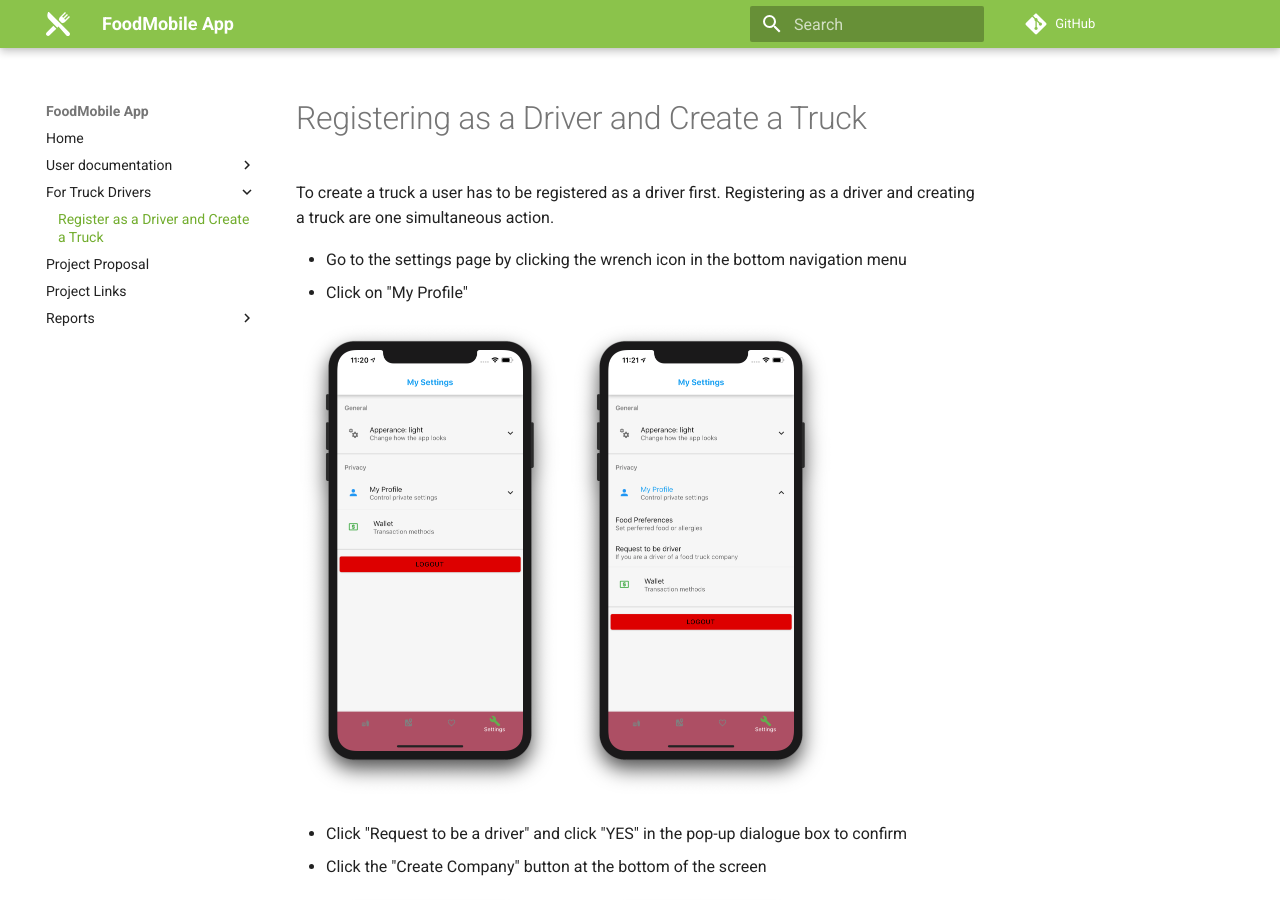
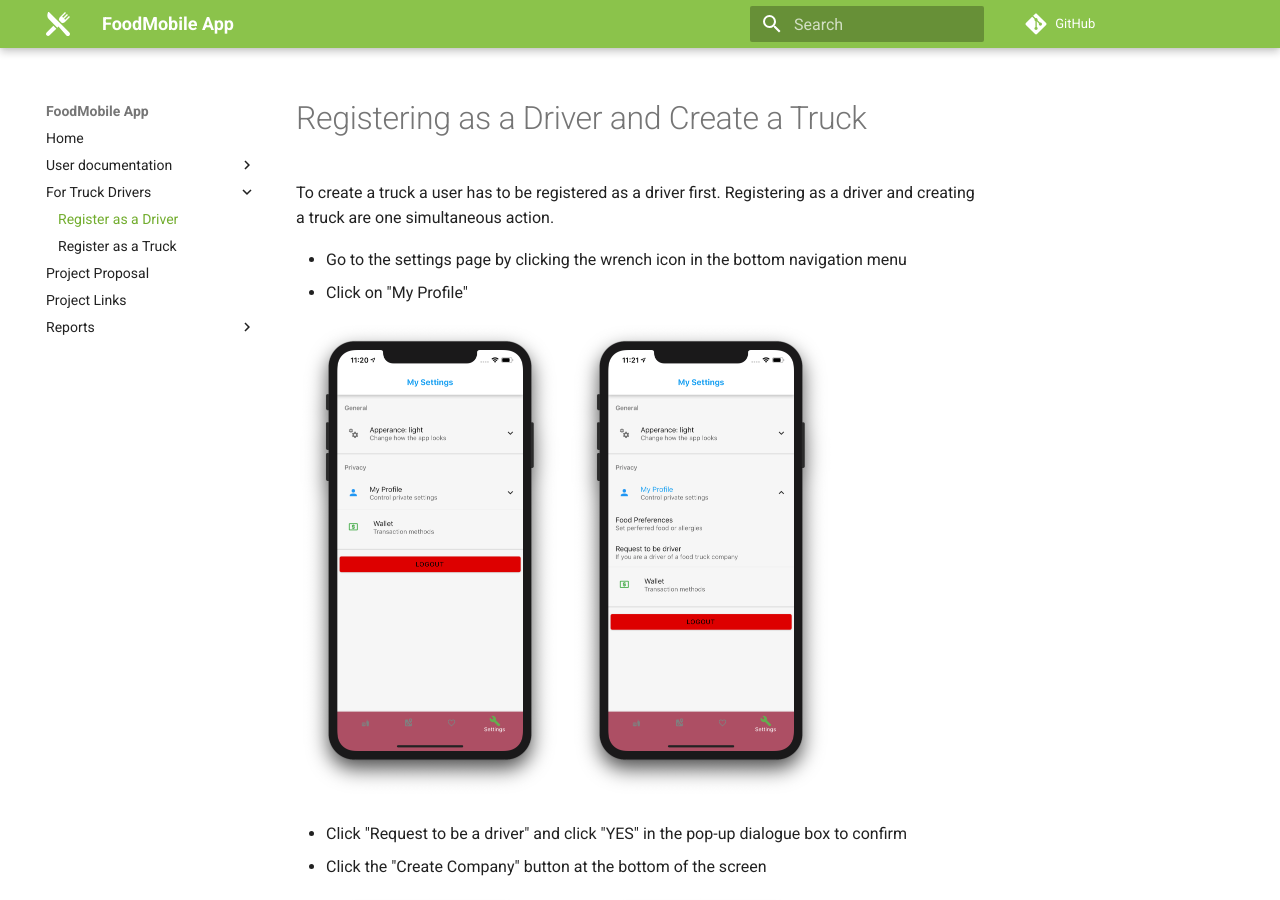
Before and after one commit to FoodMobile/Docs, an MkDocs documentation site: the page built from docs/user_docs/driver_reg.md, in a window 1280 px wide and 900 px high. Built offline with MkDocs 1.6.1 and Material for MkDocs 9.7.7, drawn with Linux system fonts in a browser that asks for light colours; comment, search, counter and statistics services are not loaded.

Commit message:
Update mkdocs.yml

```diff
--- a/mkdocs.yml
+++ b/mkdocs.yml
@@ -11,7 +11,8 @@ nav:
         - Managing Dietary/Allergy Information: user_docs/manage_food_settings.md
         - Manage Settings: user_docs/settings.md
     - For Truck Drivers:
-        - Register as a Driver and Create a Truck: user_docs/driver_reg.md
+        - Register as a Driver: user_docs/driver_reg.md
+        - Register as a Truck: user_docs/create_truck.md
     - Project Proposal: project_proposal.md
     - Project Links: repos.md
     - Reports:
```
